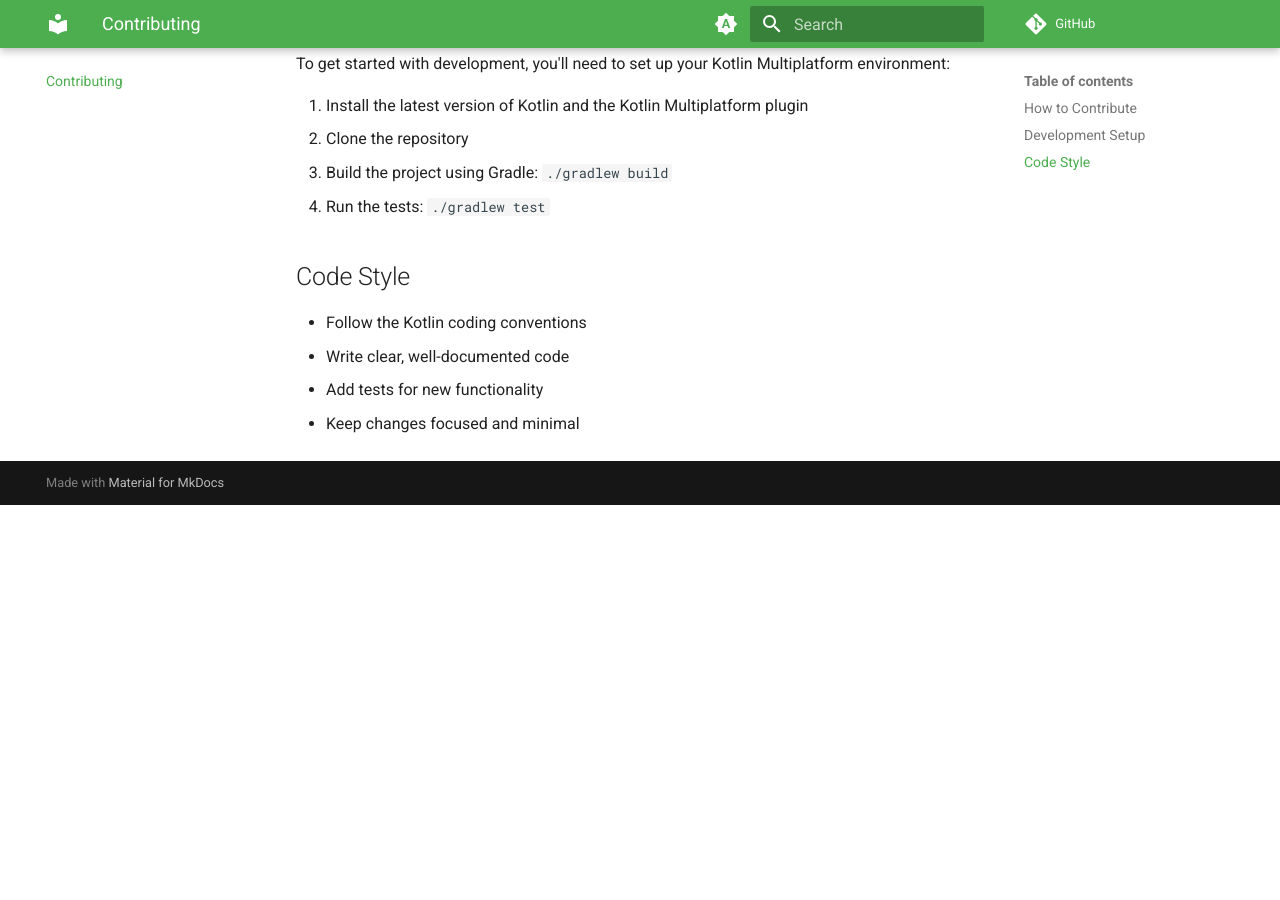
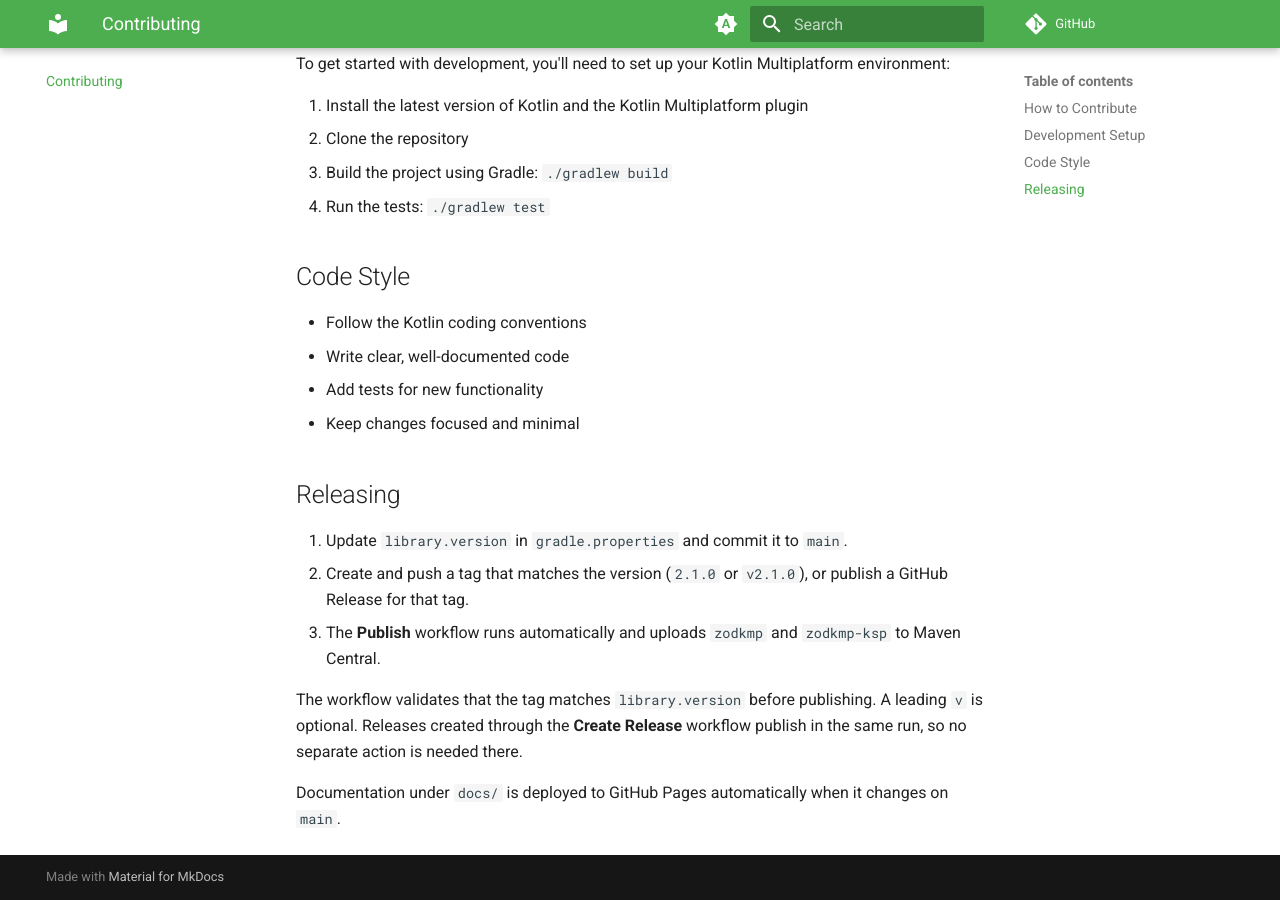
Before and after one commit to piashcse/ZodKmp, an MkDocs documentation site: the page built from docs/contributing.md, in a window 1280 px wide and 900 px high, scrolled down 544 px. Built offline with MkDocs 1.6.1 and Material for MkDocs 9.7.7, drawn with Linux system fonts in a browser that asks for light colours; comment, search, counter and statistics services are not loaded; before the commit the page ends 1049 px from its top, so only the background shows below that.

Commit message:
ci: publish to Maven Central on release tags and GitHub releases
- trigger Publish on pushed tags and published GitHub releases
- validate the tag against library.version before publishing
- keep manual workflow_dispatch for backfills
- document the release flow

```diff
--- a/docs/contributing.md
+++ b/docs/contributing.md
@@ -25,3 +25,17 @@ To get started with development, you'll need to set up your Kotlin Multiplatform
 - Write clear, well-documented code
 - Add tests for new functionality
 - Keep changes focused and minimal
+## Releasing
+
+1. Update `library.version` in `gradle.properties` and commit it to `main`.
+2. Create and push a tag that matches the version (`2.1.0` or `v2.1.0`), or publish a
+   GitHub Release for that tag.
+3. The **Publish** workflow runs automatically and uploads `zodkmp` and `zodkmp-ksp` to
+   Maven Central.
+
+The workflow validates that the tag matches `library.version` before publishing. A leading
+`v` is optional. Releases created through the **Create Release** workflow publish in the same
+run, so no separate action is needed there.
+
+Documentation under `docs/` is deployed to GitHub Pages automatically when it changes on
+`main`.
```
Also changed, not shown: 1 other file.
